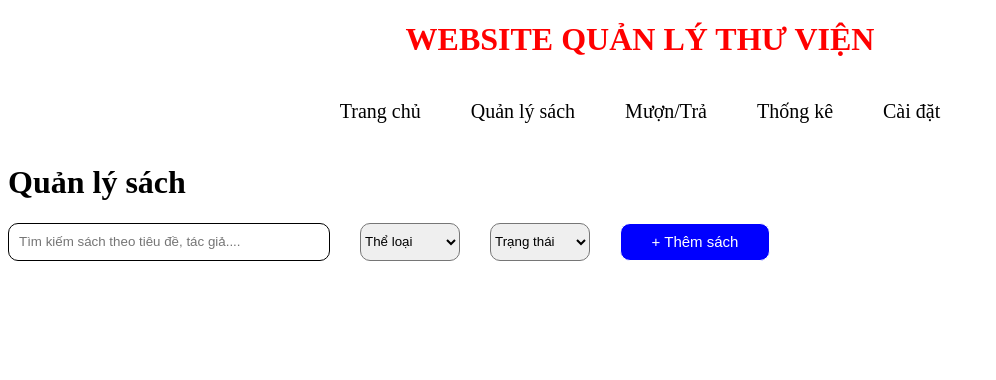
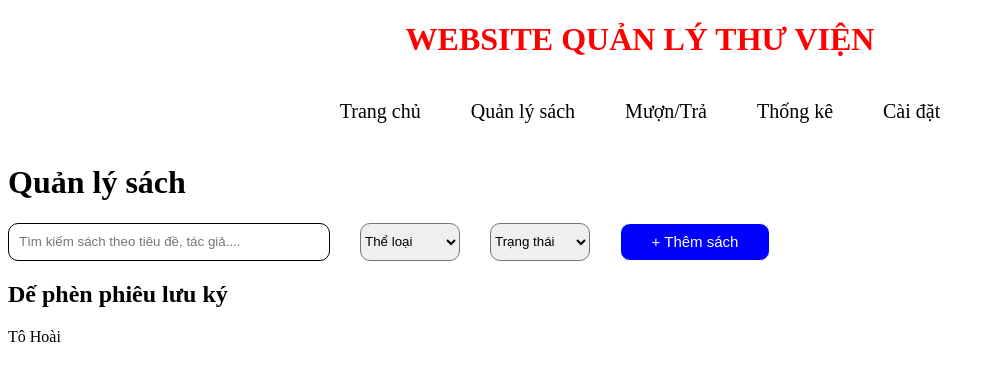
Before and after one commit to Dn5299/LibraryManagement, an Angular app: page /books in a window 1280 px wide. Shown: the top 380 px of the page, without its empty margins (0-996 px from the left). Built offline with nearby package versions, Linux system fonts and the light colour scheme.

Commit message:
first commit

```diff
--- a/src/app/books/books.html
+++ b/src/app/books/books.html
@@ -6,6 +6,7 @@
         <option>Tất cả</option>
         <option>Tiểu thuyết</option>
         <option>Khoa học</option>
+        <option>Truyện</option>
         </select>
 
         <select class = "status">
@@ -16,5 +17,10 @@
         </select>
 
         <button class = "add-book">+ Thêm sách</button>
+</div>
+
+<div *ngFor ="let book of books">
+    <h2>{{book.title}}</h2>
+    <p>{{book.author}}</p>
 
 </div>
--- a/src/app/books/books.ts
+++ b/src/app/books/books.ts
@@ -1,9 +1,20 @@
 import { Component } from '@angular/core';
+import { CommonModule } from '@angular/common';
 
 @Component({
   selector: 'app-books',
-  imports: [],
+  imports: [CommonModule],
   templateUrl: './books.html',
   styleUrl: './books.css',
+
 })
-export class Books {}
+export class Books {
+  books =[
+    {
+    stt: 1,
+    id: "A01",
+    title: "Dế phèn phiêu lưu ký",
+    author: "Tô Hoài",
+    }
+  ];
+}
```
